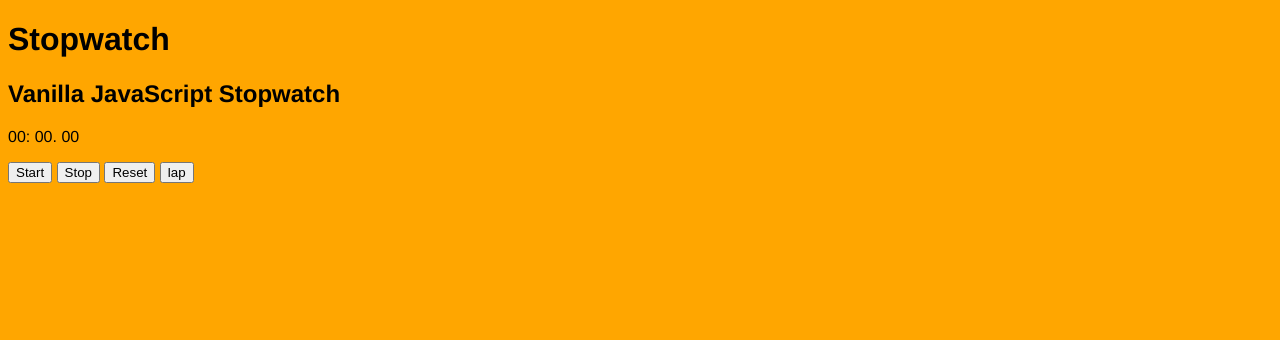
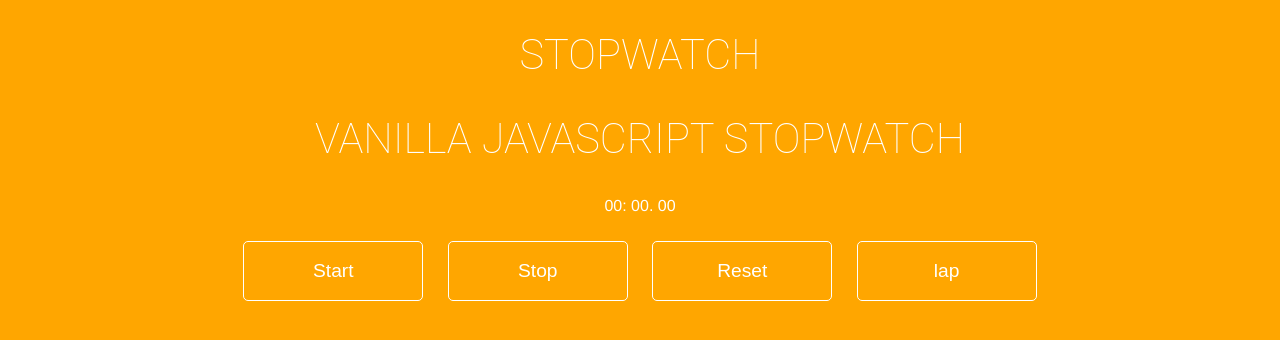
Before and after one commit to sseung95/vanilla-stopwatch, a plain HTML site: page index.html in a window 1280 px wide. Drawn offline with Linux system fonts and the light colour scheme.

Commit message:
style: 버튼 스타일 수정

```diff
--- a/style.css
+++ b/style.css
@@ -1,5 +1,56 @@
 body {
-  background-color: #ffa600;
-  font-family: "HelveticaNeue-Light", "Helvetica Neue Light", "Helvetica Neue", Helvetica, Arial, "Lucida Grande", sans-serif;
+  background: #ffa600;
+  font-family: 'HelveticaNeue-Light', 'Helvetica Neue Light', 'Helvetica Neue',
+    Helvetica, Arial, 'Lucida Grande', sans-serif;
   height: 100%;
 }
+
+.wrapper {
+  width: 1000px;
+  margin: 30px auto;
+  color: #fff;
+  text-align: center;
+}
+
+h1,
+h2,
+h3 {
+  font-family: 'Roboto', sans-serif;
+  font-weight: 100;
+  font-size: 2.6em;
+  text-transform: uppercase;
+}
+
+li {
+  list-style: none;
+}
+
+#seconds,
+#tens {
+  font-size: 2em;
+}
+
+button {
+  -moz-border-radius: 5px;
+  -webkit-border-radius: 5px;
+  border-radius: 5px;
+  -khtml-border-radius: 5px;
+  background: #ffa600;
+  color: #fff;
+  border: solid 1px #fff;
+  text-decoration: none;
+  cursor: pointer;
+  font-size: 1.2em;
+  padding: 18px 10px;
+  width: 180px;
+  margin: 10px;
+  outline: none;
+}
+button:hover {
+  -webkit-transition: all 0.5s ease-in-out;
+  -moz-transition: all 0.5s ease-in-out;
+  transition: all 0.5s ease-in-out;
+  background: #fff;
+  border: solid 1px #fff;
+  color: #ffa600;
+}
```
